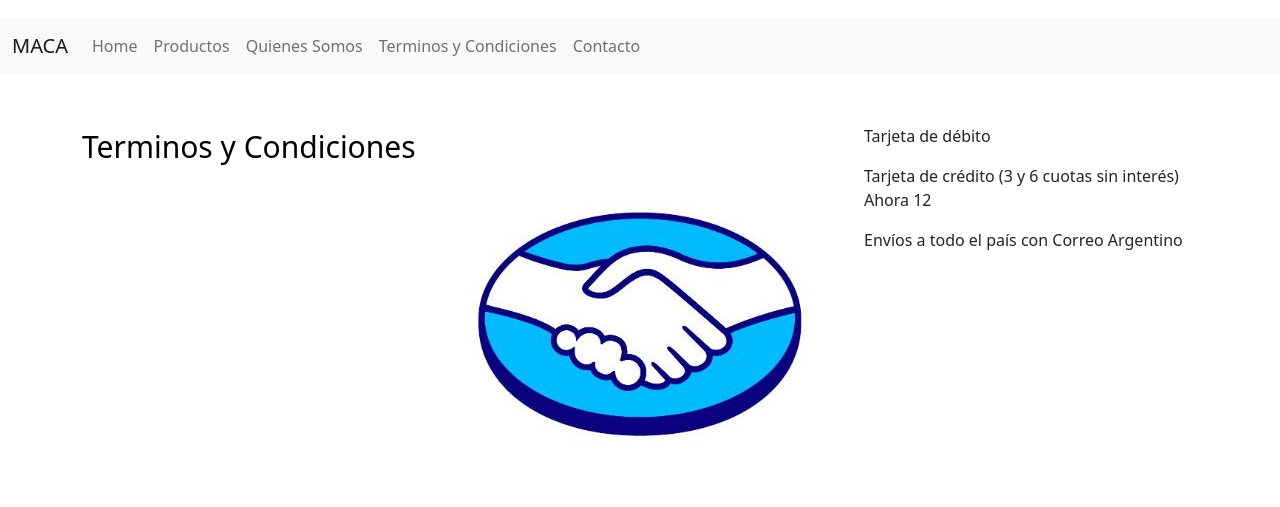
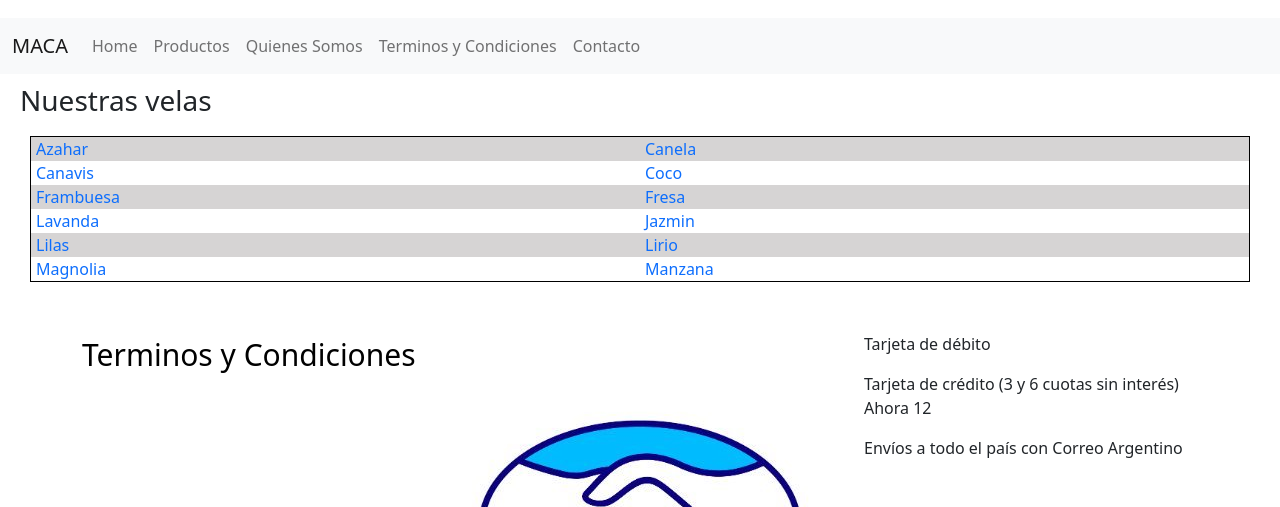
Before and after one commit to malcomcassano/maca, a plain HTML site: page productos.html in a window 1280 px wide. Shown: the part 233-740 px from the top of the page. Drawn offline with nearby package versions, Linux system fonts and the light colour scheme.

Commit message:
productos

```diff
--- a/css/main.css
+++ b/css/main.css
@@ -117,3 +117,41 @@ footer {
 .texto-somos-parrafo {
     text-align: justify;
 }
+
+/* PAGINA PRODUCTOS */
+.tituloprod {
+    margin-left: 10px;
+    padding: 10px;
+}
+
+.contenedor {
+    border: solid 1px black;
+    background-color: hsla(0, 2%, 73%, 0.616);
+    display: grid;
+    grid-template-columns: 1fr 1fr;
+    margin-left: 30px;
+    margin-right: 30px;
+}
+.Canavis {
+    background-color: #ffffff
+}
+.Coco {
+    background-color: #ffffff
+}
+.Lavanda {
+    background-color: #ffffff
+}
+.Jazmin {
+    background-color: #ffffff
+}
+.Magnolia {
+    background-color: #ffffff
+}
+.Manzana {
+    background-color: #ffffff
+}
+.linkprod {
+    text-decoration: none;
+    margin-left: 5px;
+    text-align: center;
+}
--- a/productos.html
+++ b/productos.html
@@ -45,6 +45,26 @@
         </div>
     </nav>
 
+    <h3 class="tituloprod">Nuestras velas</h3>
+    <div class="contenedor">
+
+                    <div><a class="linkprod" href="contacto.html">Azahar</a></div>
+                    <div><a class="linkprod" href="contacto.html">Canela</a></div>
+                    <div class="Canavis"><a class="linkprod href="contacto.html">Canavis</a></div>
+                    <div class="Coco"><a class="linkprod href="contacto.html">Coco</a></div>
+                    <div><a class="linkprod href="contacto.html">Frambuesa</a></div>
+                    <div><a class="linkprod href="contacto.html">Fresa</a></div>
+                    <div class="Lavanda"><a class="linkprod href="contacto.html">Lavanda</a></div>
+                    <div class="Jazmin"><a class="linkprod href="contacto.html">Jazmin</a></div>
+                    <div><a class="linkprod href="contacto.html">Lilas</a></div>
+                    <div><a class="linkprod href="contacto.html">Lirio</a></div>
+                    <div class="Magnolia"><a class="linkprod href="contacto.html">Magnolia</a></div>
+                    <div class="Manzana"><a class="linkprod href="contacto.html">Manzana</a></div>
+
+
+    </div>
+
+
         <!-- footer -->
     <footer>
       <section class="container">
```
